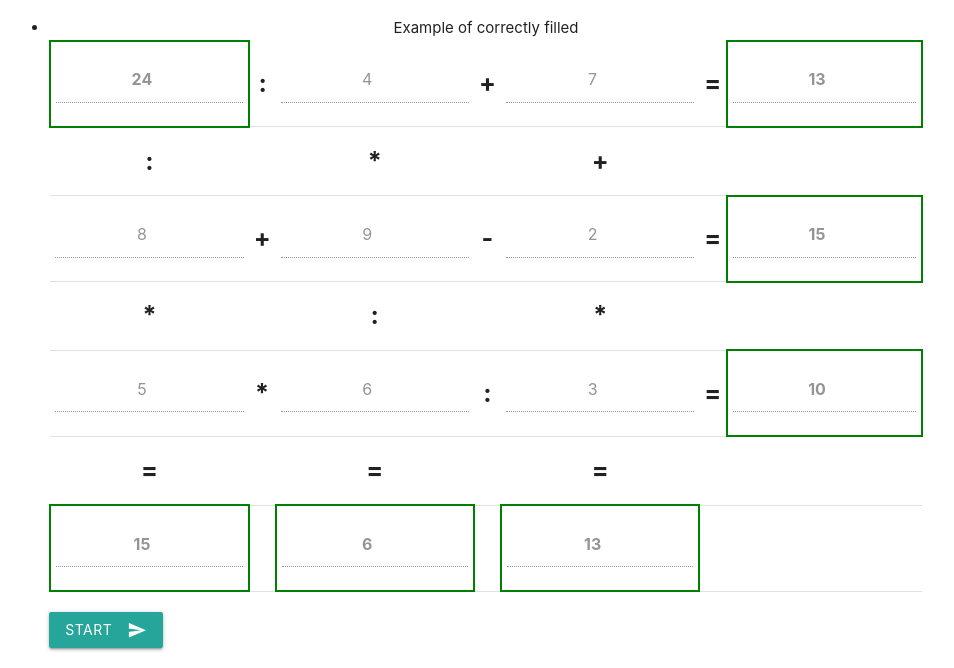
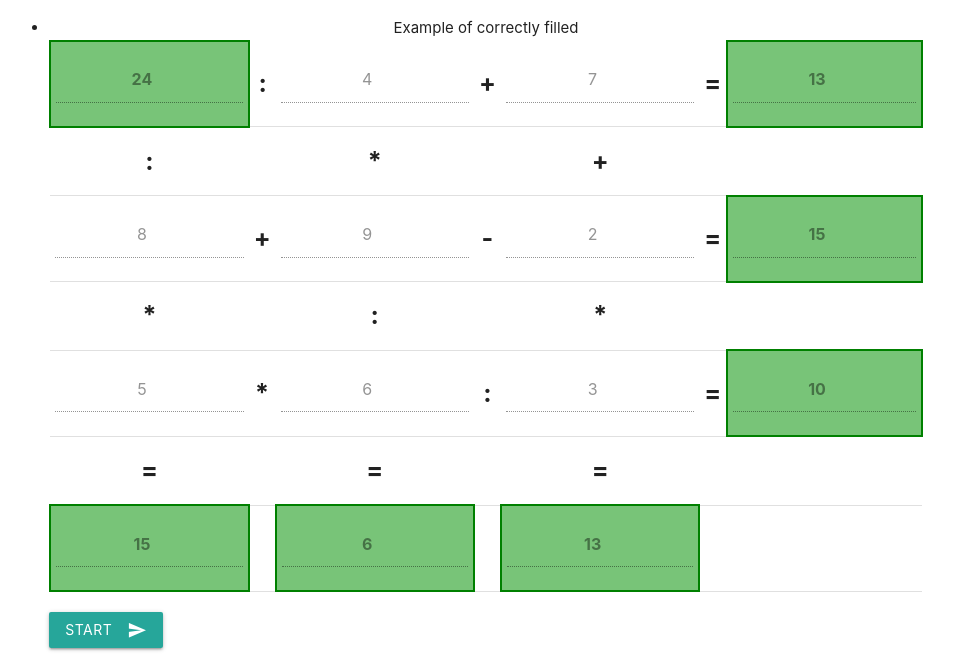
Before and after one commit to pkindalov/guessNumbers.github.io, a plain HTML site: page index.html in a window 1280 px wide. Shown: the part 139-807 px from the top of the page, without its empty margins (154-1108 px from the left). Drawn offline with nearby package versions, Linux system fonts and the light colour scheme.

Commit message:
Changed background of  disabled cells

```diff
--- a/styles/guessNumbers.css
+++ b/styles/guessNumbers.css
@@ -17,6 +17,7 @@
 
 .disabled {
     border: 2px solid green;
+    background-color: #78c478;
 }
 
 td.disabled input {
```
